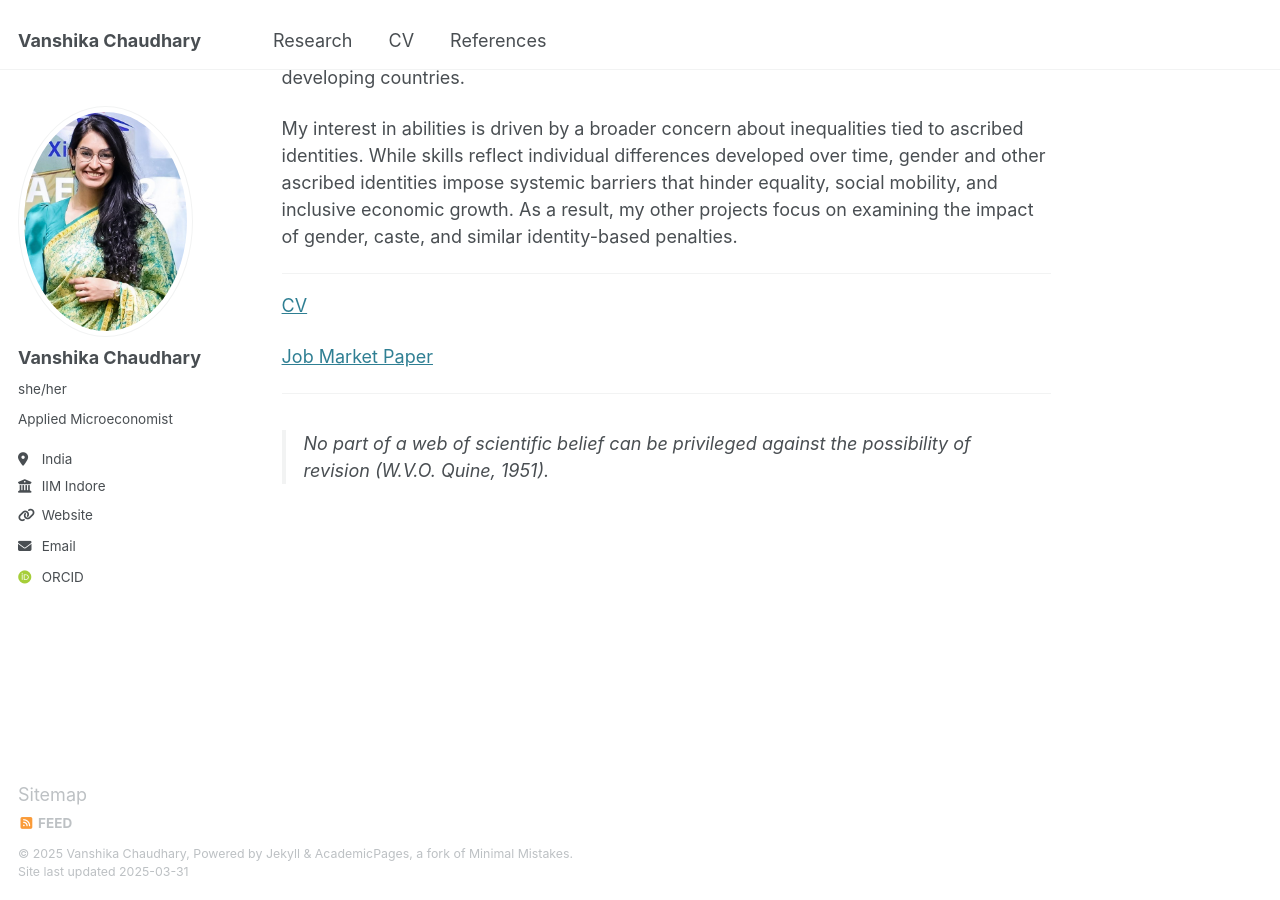
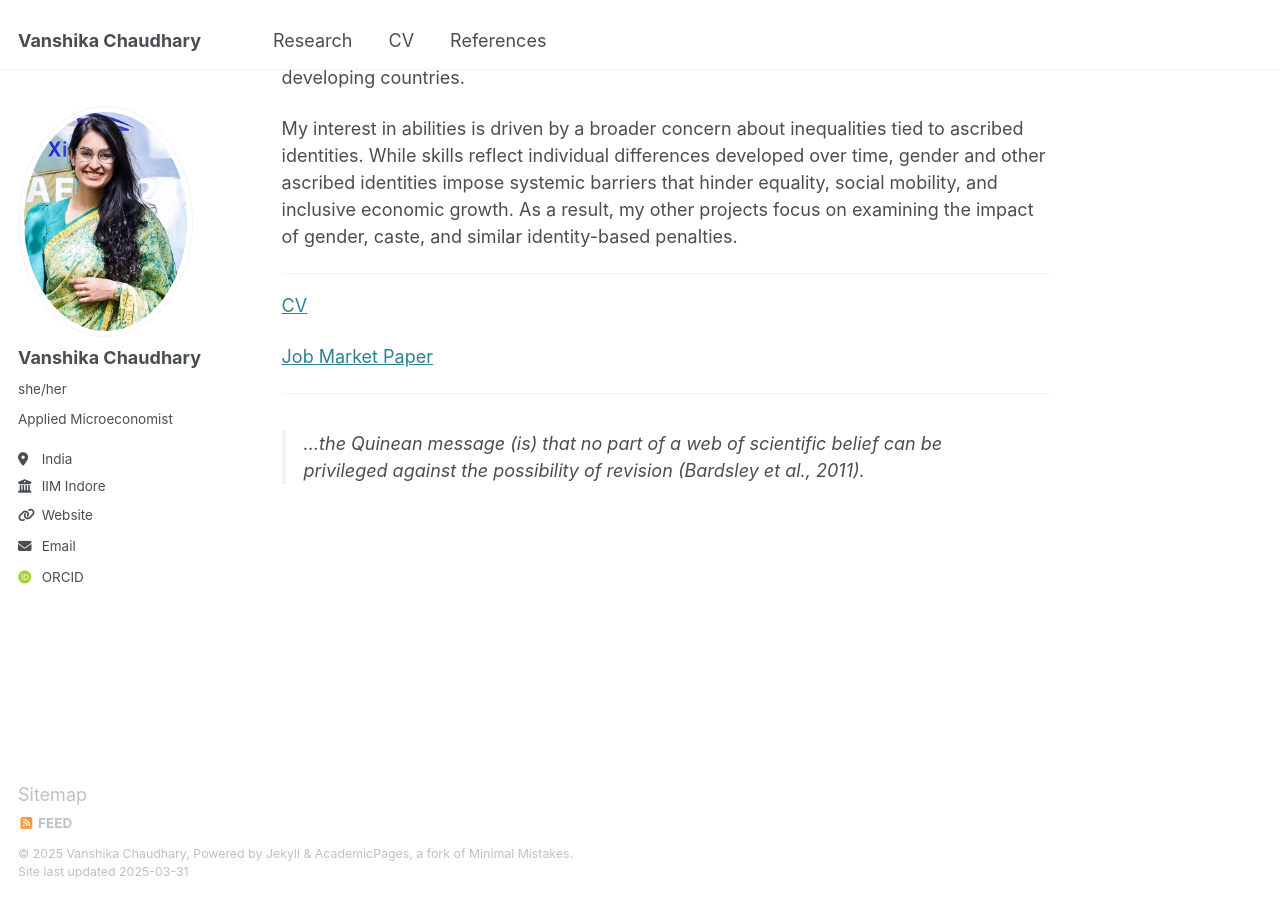
Before and after one commit to vanshika-chaudhary-economics/vanshika-chaudhary-economics.github.io, a Jekyll site: the page built from _pages/about.md, in a window 1280 px wide and 900 px high, scrolled down 559 px. Built offline with Jekyll 4.4.1, drawn with Linux system fonts in a browser that asks for light colours; some web fonts are replaced.

Commit message:
Update about.md

```diff
--- a/_pages/about.md
+++ b/_pages/about.md
@@ -25,4 +25,4 @@
 
 ------
 
-> No part of a web of scientific belief can be privileged against the possibility of revision (W.V.O. Quine, 1951).
+> ...the Quinean message (is) that no part of a web of scientific belief can be privileged against the possibility of revision (Bardsley et al., 2011).
```
